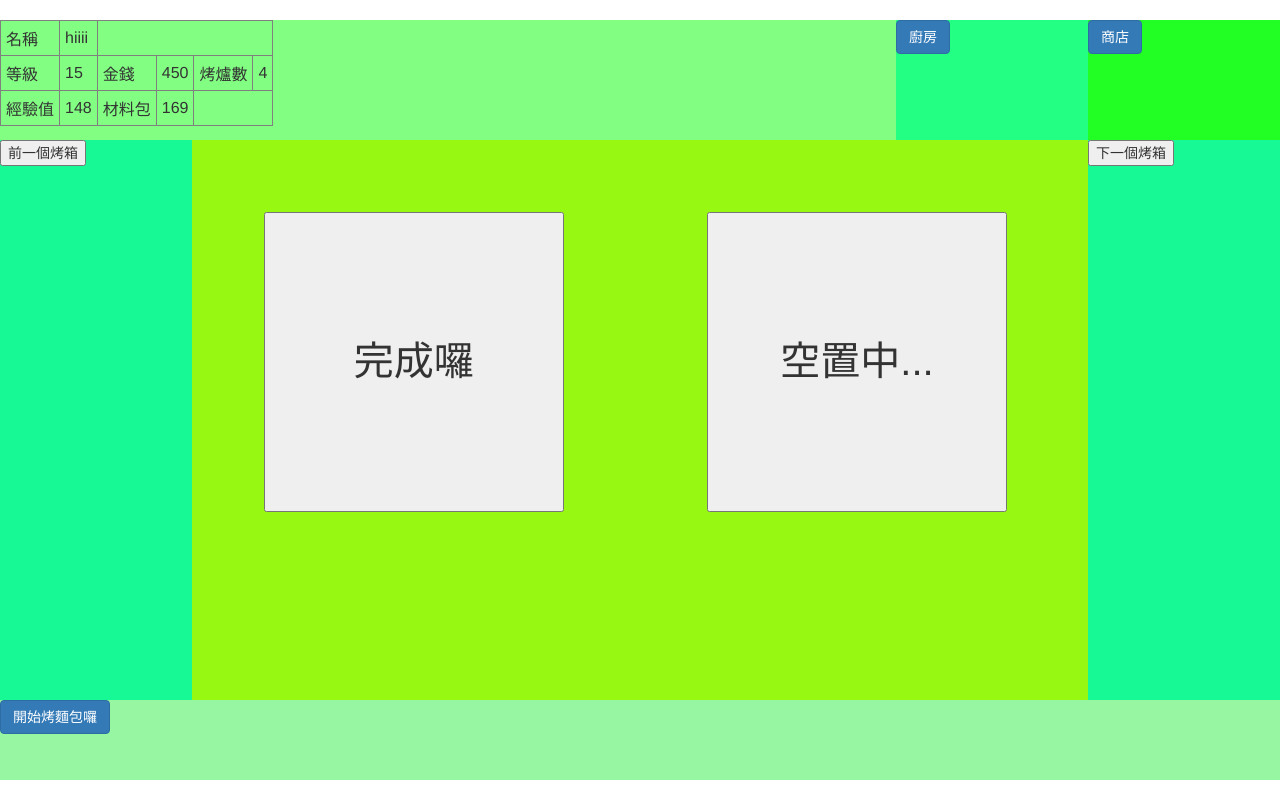
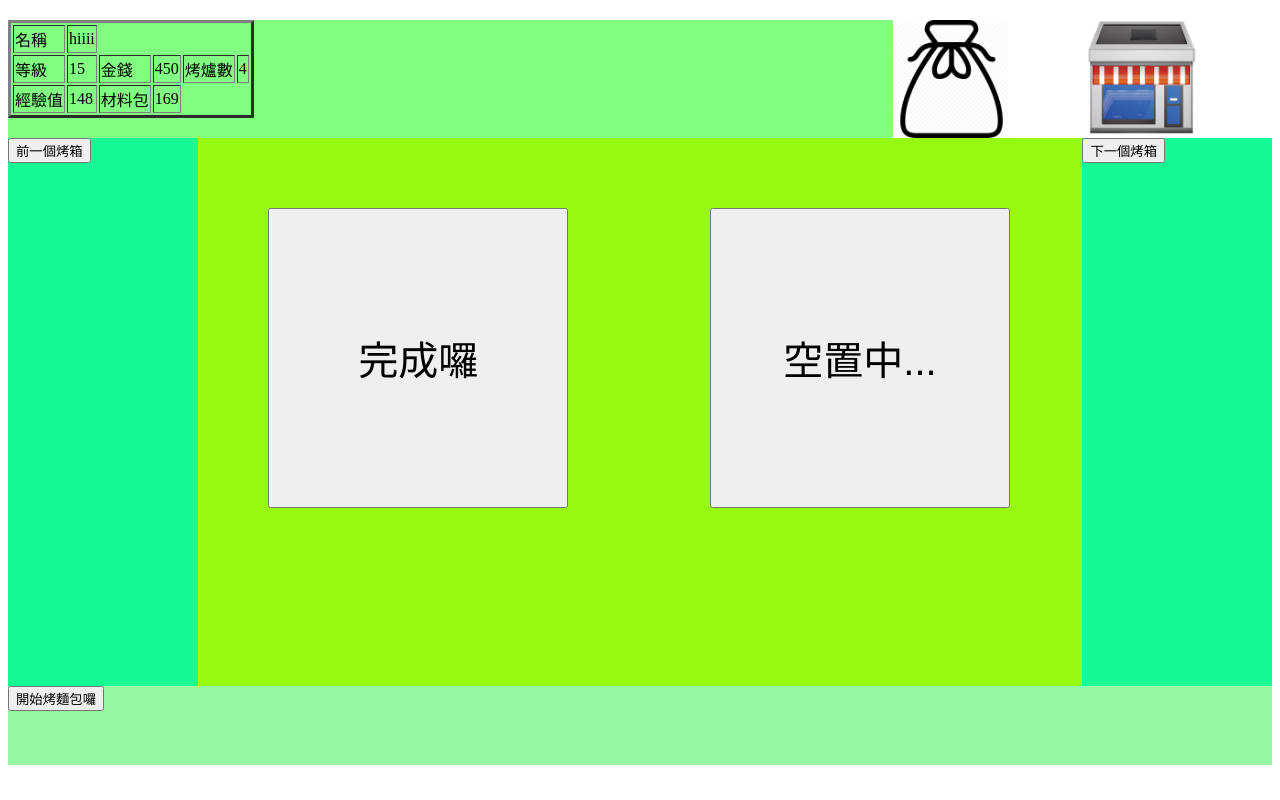
Before and after one commit to NCNU-OpenSource/1041-SE-Team8, a PHP site: page /gamepage.php in a window 1280 px wide. Run offline with PHP 8.4, Linux system fonts and the light colour scheme; a user stored in the database is signed in; data comes from the database, SQL or seed files in the repository.

Commit message:
圖示修改
遊戲圖示修改-商店、背包

```diff
--- a/gamepage.php
+++ b/gamepage.php
@@ -7,7 +7,6 @@
 <script src="js/jquery.js" type="text/javascript">
 
 </script>
-<link rel="stylesheet" href="http://maxcdn.bootstrapcdn.com/bootstrap/3.3.5/css/bootstrap.min.css">
 
 <?PHP
 
@@ -47,12 +46,10 @@
 <style type="text/css">
 #container{
 	margin:20px auto;
-
 }
 #top{
 	width:100%;
 	height:15%;
-	background-color:#845682;
 	margin:0 auto;
 }
 #account{
@@ -67,7 +64,6 @@
 	width:15%;
 	height:100%;
 	float:left;
-	background-color:#22FF82;
 	margin:0 auto;
 
 }
@@ -75,9 +71,7 @@
 	width:15%;
 	height:100%;
 	float:left;
-	background-color:#22FF25;
 	margin:0 auto;
-
 }
 #middle{
 	width:100%;
@@ -208,7 +202,7 @@
 		<div id="account">
 
 		<?php
-			echo "<table border='1'  class='table-condensed'><tr><td>名稱</td>";
+			echo "<table border='3'><tr><td>名稱</td>";
 			$sql = "SELECT * FROM user WHERE id='".$_SESSION['id']."'";
 			$result = mysqli_query($conn,$sql) or die('MySQL query error');
 			while($row=mysqli_fetch_array($result)){
@@ -219,11 +213,11 @@
 			echo "</table>";
 			?>
 		</div>
-		<div id="buttonone" >
-				<button onclick="kitchen()" class="btn btn-primary">廚房</button>
+		<div id="buttonone">
+				<img src="bag_1.png" onclick="kitchen()" style="height:100%">
 			</div>
-			<div id="buttontwo" >
-				<button onclick="shop()" class="btn btn-primary">商店</button>
+			<div id="buttontwo">
+				<img src="shop_1.png" onclick="shop()" style="height:100%">
 		</div>
 	</div>
 
@@ -242,7 +236,7 @@
 			<button>下一個烤箱</button>
 		</div>
 				<div id="mmmiddle" style="display:none">
-				<input type="button" class="btn btn-danger" onclick="closestat(this,'mmmiddle')" value="X"style="position:relative; left:95%">
+				<input type="button" onclick="closestat(this,'mmmiddle')" value="X"style="position:relative; left:95%">
 				<div id="div000" style="display:"></div>
 				<div id="div002" ></div>
 			</div>
@@ -250,10 +244,10 @@
 
 	<div id="bottom">
 
-		<input type="button" class="btn btn-primary" value="開始烤麵包囉" onclick="loadfood()" >
+		<input type="button" value="開始烤麵包囉" onclick="loadfood()" >
 	</div>
 	<div id="middlediv" style="display:none" >
-	<input type="button" class="btn btn-danger" onclick="closestat(this,'middlediv')" value="X"style="position:relative; left:95%">
+	<input type="button"  onclick="closestat(this,'middlediv')" value="X"style="position:relative; left:95%">
 	<div id="div000" style="display:"></div>
 	<div id="div001" style="margin:0 auto;"></div>
 	</div>
```
